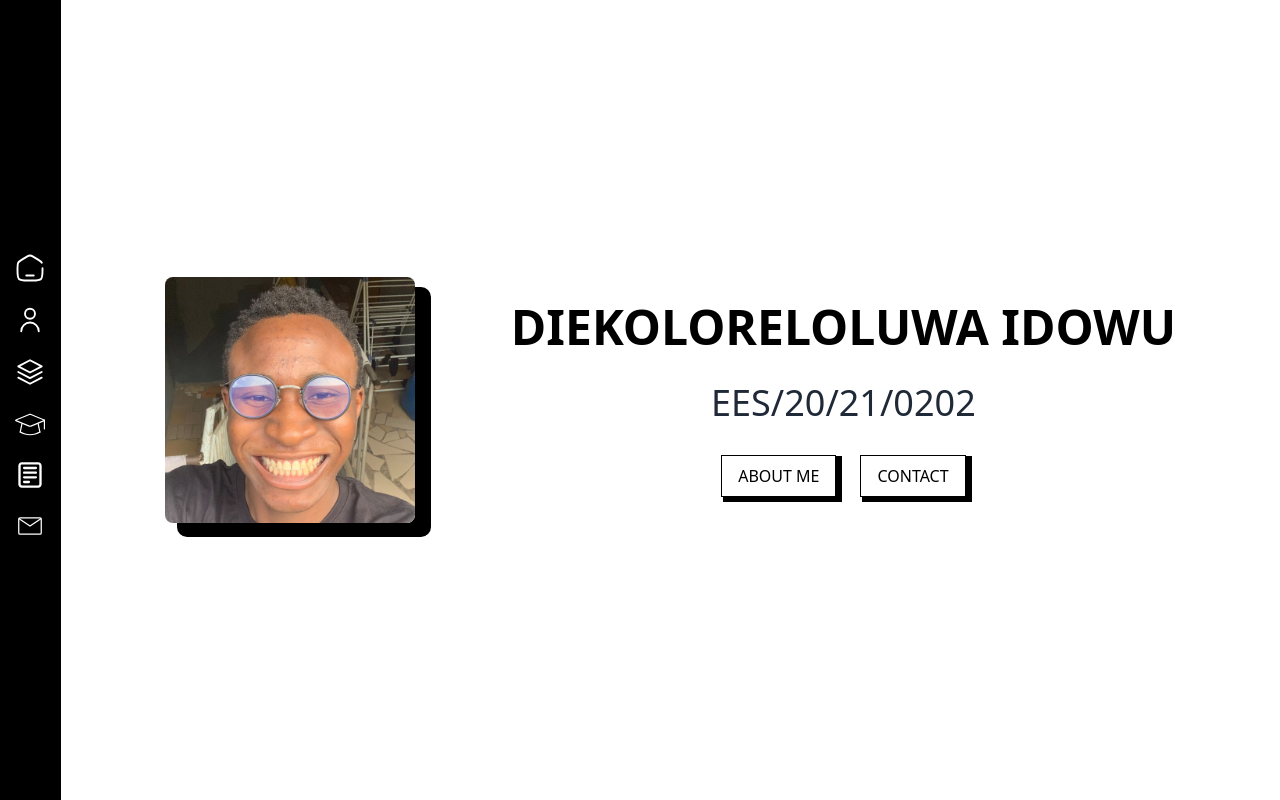
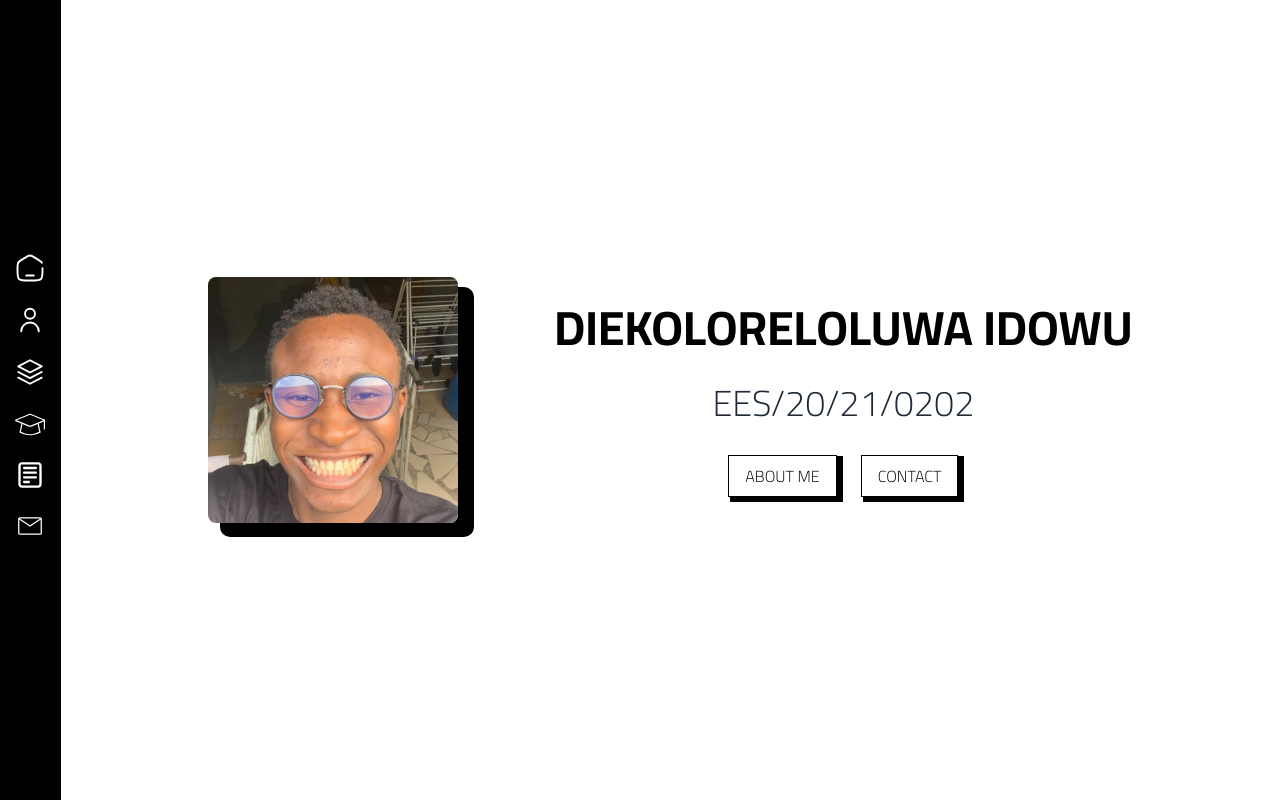
Before and after one commit to Horlakz/dieko-hci-assignment, a SvelteKit app: page / in a window 1280 px wide. Built offline with nearby package versions, Linux system fonts and the light colour scheme.

Commit message:
feat(/src/): adds Cairo font and update tailwind.config.js

```diff
--- a/src/styles/global.scss
+++ b/src/styles/global.scss
@@ -1,3 +1,5 @@
+@import url('https://fonts.googleapis.com/css2?family=Cairo:wght@200..1000&display=swap');
+
 @tailwind base;
 @tailwind components;
 @tailwind utilities;
--- a/tailwind.config.js
+++ b/tailwind.config.js
@@ -2,7 +2,11 @@
 export default {
   content: ['./src/**/*.{html,js,svelte,ts}'],
   theme: {
-    extend: {}
+    extend: {
+      fontFamily: {
+        sans: ['Cairo', 'sans-serif']
+      },
+    }
   },
   plugins: []
 };
```
